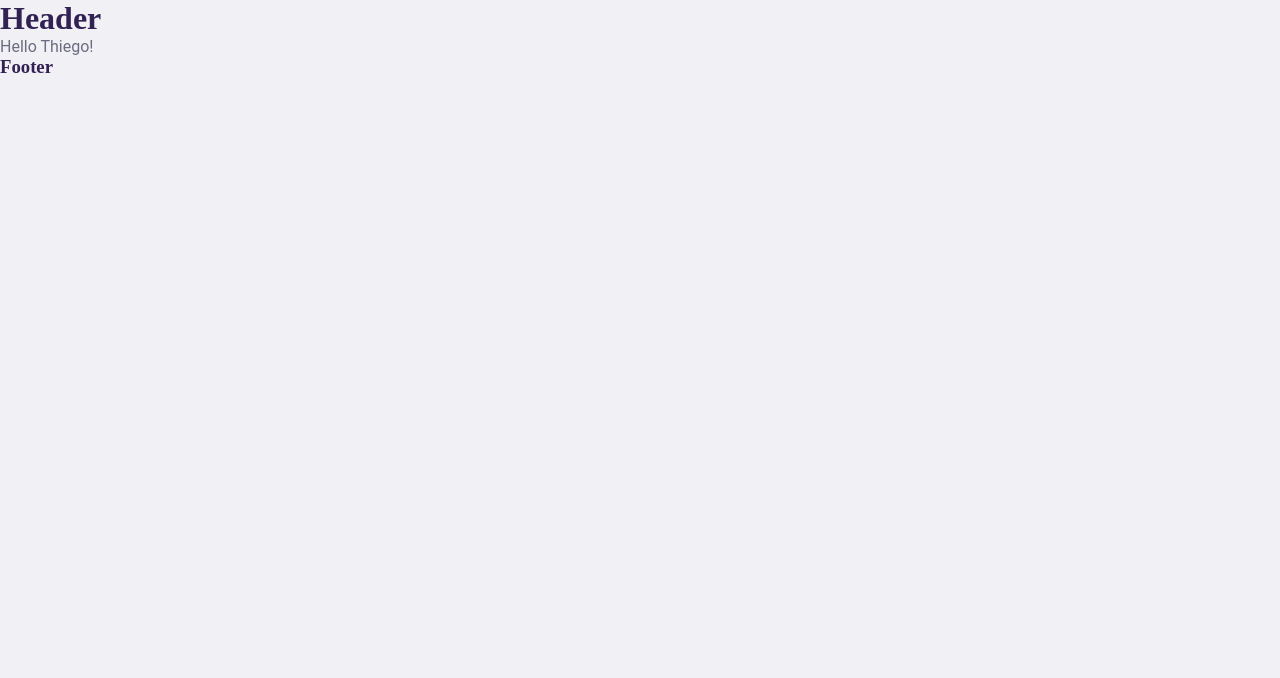
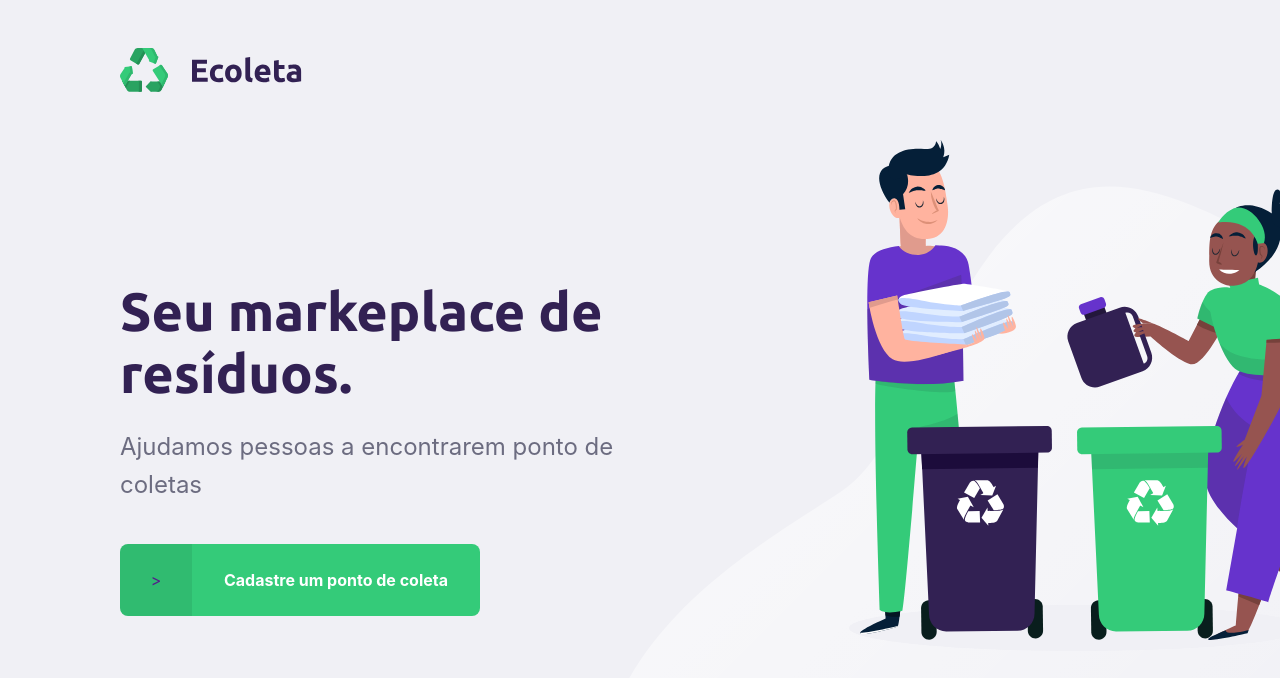
Before and after one commit to thiegomoura/teste, a React (Create React App) app: page / in a window 1280 px wide. Shown: the top 678 px of the page. Built offline with nearby package versions, Linux system fonts and the light colour scheme.

Commit message:
criancao de telas

```diff
--- a/package.json
+++ b/package.json
@@ -8,6 +8,7 @@
     "@testing-library/user-event": "^7.2.1",
     "react": "^16.13.1",
     "react-dom": "^16.13.1",
+    "react-icons": "^3.10.0",
     "react-scripts": "3.4.1"
   },
   "scripts": {
--- a/public/index.html
+++ b/public/index.html
@@ -12,6 +12,7 @@
     <link rel="apple-touch-icon" href="%PUBLIC_URL%/logo192.png" />
     <link rel="manifest" href="%PUBLIC_URL%/manifest.json" />
     <title>Sarc Web</title>
+    <link href="https://fonts.googleapis.com/css2?family=Roboto&family=Ubuntu:wght@700&display=swap" rel="stylesheet">
   </head>
   <body>
     <noscript>You need to enable JavaScript to run this app.</noscript>
--- a/src/App.jsx
+++ b/src/App.jsx
@@ -8,9 +8,7 @@ import Footer from './pages/Footer';
 function App() {
   return (
     <div className="App">
-    <Header />
     <Home />
-    <Footer />
     </div>
   );
 }
--- a/src/pages/Home/index.jsx
+++ b/src/pages/Home/index.jsx
@@ -1,7 +1,25 @@
 import React from 'react';
+import logo from '../../assets/logo.svg';
+import './styles.css';
 
 export default () => {
   return (
-    <p>Hello Thiego!</p>
+    <div id="page-home">
+      <div className="content">
+        <header>
+          <img src={logo} alt="Ecoleta"/>
+        </header>
+
+        <main>
+          <h1>Seu markeplace de resíduos.</h1>
+          <p>Ajudamos pessoas a encontrarem ponto de coletas</p>
+
+          <a href="">
+            <span>></span>
+            <strong>Cadastre um ponto de coleta</strong>
+          </a>
+        </main>
+      </div>
+    </div>
   );
 }
```
Also changed, not shown: src/pages/Create/styles.css (renamed from src/pages/Create/style.css), src/pages/Footer/style.css (deleted), src/pages/Footer/styles.css (added), src/pages/Header/style.css (deleted), src/pages/Header/styles.css (added), src/pages/Home/styles.css (renamed from src/pages/Home/style.css), 1 other file (tests, documents, lock files or other folders).
